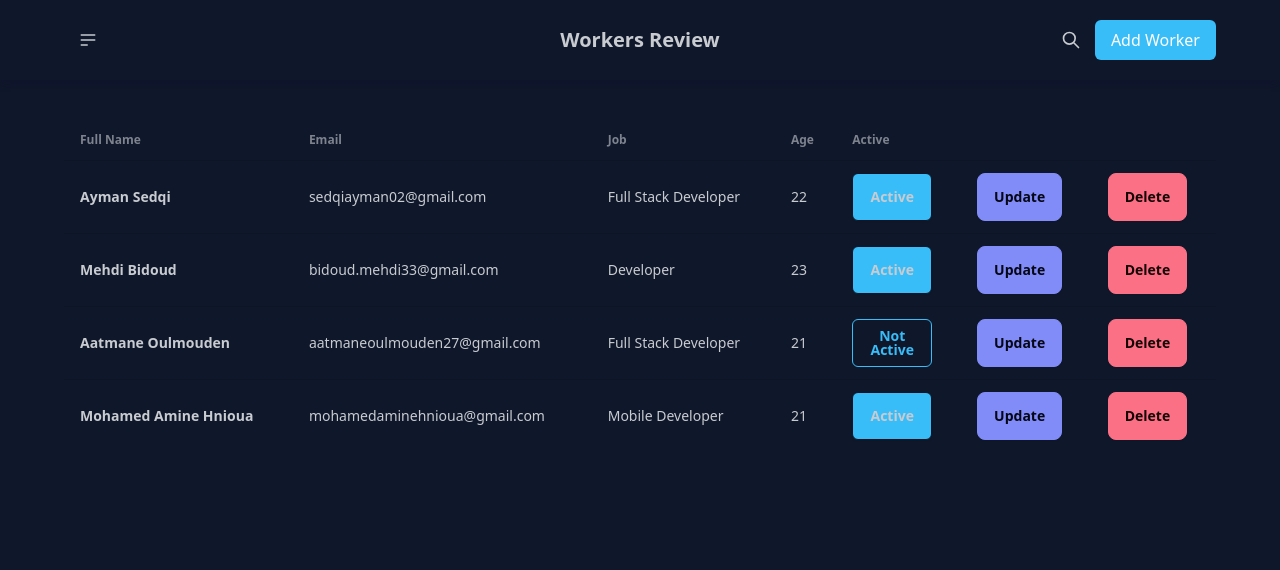
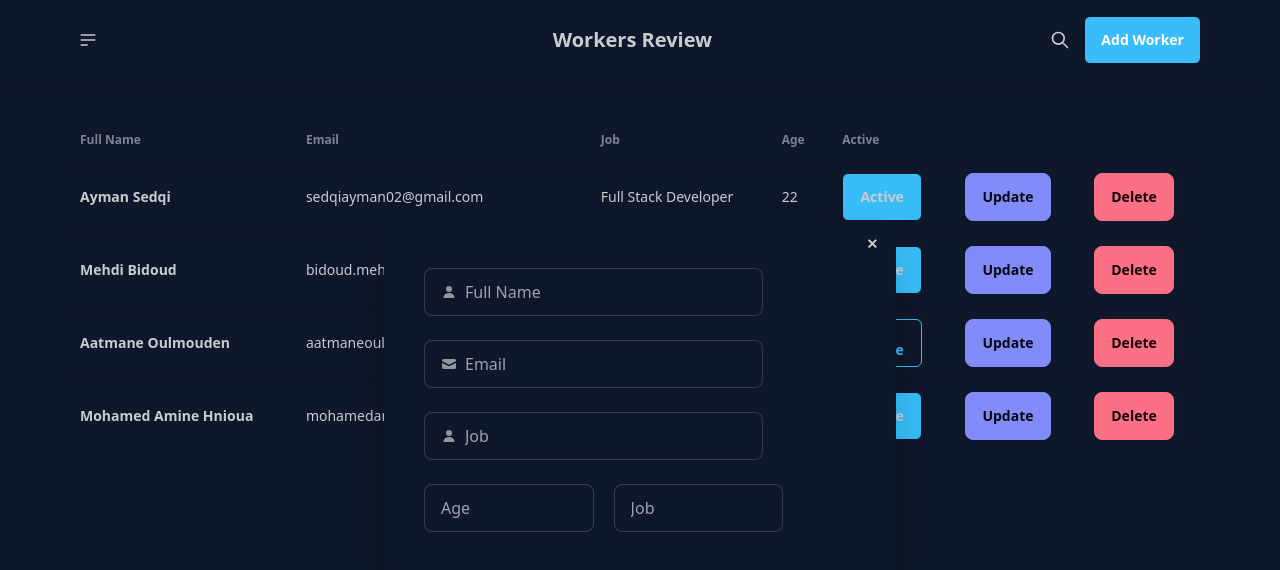
Before and after one commit to AymanSdq/workers-reviewer, a Next.js app: page / in a window 1280 px wide. Shown: the top 570 px of the page. Built offline with nearby package versions, Linux system fonts and the light colour scheme.

Commit message:
Adding Modal

```diff
--- a/app/Header.tsx
+++ b/app/Header.tsx
@@ -1,6 +1,10 @@
-import React from "react";
+'use client'
+import React, { useState } from "react";
 
-const Header = () => {
+const Header : React.FC<any> = (props) => {
+
+
+
     return (
         <div className="navbar bg-base-100 md:px-16 py-4 shadow-[0px_6px_6px_0px_rgba(17,_12,_46,_0.15)]">
         <div className="navbar-start">
@@ -57,7 +61,7 @@ const Header = () => {
                 />
             </svg>
             </button>
-            <button className=" px-4 py-2 bg-primary text-white rounded-md">
+            <button onClick={props.handleOpen}  className="btn px-4 py-2 bg-primary text-white rounded-md">
                 Add Worker
             </button>
         </div>
--- a/app/components/ModalForm.tsx
+++ b/app/components/ModalForm.tsx
@@ -1,8 +1,75 @@
 import React from 'react'
 
-const ModalForm = () => {
+const ModalForm : React.FC<any> = (props) => {
+
+
   return (
-    <div>modelForm</div>
+    <>
+        <dialog id="my_modal_3" className="modal" open={true}>
+          <div className="modal-box">
+            <form method="dialog">
+              {/* if there is a button in form, it will close the modal */}
+              <button onClick={props.handleClick} className="btn btn-sm btn-circle btn-ghost absolute right-2 top-2">✕</button>
+            </form>
+            <form action="">
+
+              <div className='w-[80%] flex gap-6 flex-col px-4 py-6'>
+
+                <label className="input input-bordered flex items-center gap-2">
+                  <svg
+                    xmlns="http://www.w3.org/2000/svg"
+                    viewBox="0 0 16 16"
+                    fill="currentColor"
+                    className="h-4 w-4 opacity-70">
+                    <path
+                      d="M8 8a3 3 0 1 0 0-6 3 3 0 0 0 0 6ZM12.735 14c.618 0 1.093-.561.872-1.139a6.002 6.002 0 0 0-11.215 0c-.22.578.254 1.139.872 1.139h9.47Z" />
+                  </svg>
+                  <input name='fullName' type="text" className="grow" placeholder="Full Name" />
+                </label>
+
+                <label className="input input-bordered flex items-center gap-2">
+                  <svg
+                    xmlns="http://www.w3.org/2000/svg"
+                    viewBox="0 0 16 16"
+                    fill="currentColor"
+                    className="h-4 w-4 opacity-70">
+                    <path
+                      d="M2.5 3A1.5 1.5 0 0 0 1 4.5v.793c.026.009.051.02.076.032L7.674 8.51c.206.1.446.1.652 0l6.598-3.185A.755.755 0 0 1 15 5.293V4.5A1.5 1.5 0 0 0 13.5 3h-11Z" />
+                    <path
+                      d="M15 6.954 8.978 9.86a2.25 2.25 0 0 1-1.956 0L1 6.954V11.5A1.5 1.5 0 0 0 2.5 13h11a1.5 1.5 0 0 0 1.5-1.5V6.954Z" />
+                  </svg>
+                  <input name='email' type="text" className="grow" placeholder="Email" />
+                </label>
+
+                <label className="input w-full input-bordered flex items-center gap-2">
+                  <svg
+                    xmlns="http://www.w3.org/2000/svg"
+                    viewBox="0 0 16 16"
+                    fill="currentColor"
+                    className="h-4 w-4 opacity-70">
+                    <path
+                      d="M8 8a3 3 0 1 0 0-6 3 3 0 0 0 0 6ZM12.735 14c.618 0 1.093-.561.872-1.139a6.002 6.002 0 0 0-11.215 0c-.22.578.254 1.139.872 1.139h9.47Z" />
+                  </svg>
+                  <input name='job' type="text" className="grow" placeholder="Job" />
+                </label>
+
+                <div className='w-full flex gap-5'>
+
+                  <label className="input w-1/2 input-bordered flex items-center gap-2">
+                    <input name='age' type="number" className="grow" placeholder="Age" />
+                  </label>
+
+                  <label className="input w-1/2 input-bordered flex items-center gap-2">
+                    <input name='job' type="text" className="grow" placeholder="Job" />
+                  </label>
+                </div>
+
+              </div>
+
+            </form>
+          </div>
+        </dialog>
+    </>
   )
 }
 
--- a/app/layout.tsx
+++ b/app/layout.tsx
@@ -2,6 +2,11 @@ import type { Metadata } from "next";
 import { Geist, Geist_Mono } from "next/font/google";
 import "./globals.css";
 import Header from "./Header";
+import { useState } from "react";
+
+
+
+
 
 const geistSans = Geist({
   variable: "--font-geist-sans",
@@ -28,7 +33,7 @@ export default function RootLayout({
       <body
         className={`${geistSans.variable} ${geistMono.variable} antialiased`}
       >
-        <Header />
+
         {children}
       </body>
     </html>
--- a/app/page.tsx
+++ b/app/page.tsx
@@ -1,10 +1,29 @@
+'use client'
 import Image from "next/image";
 import TableList from "./components/TableList";
+import ModalForm from "./components/ModalForm";
+import { useState } from "react";
+import Header from "./Header";
 
 export default function Home() {
+
+  const [isModalOpen , setIsModalOpen] = useState(true)
+  const handleOpen = () => {
+      setIsModalOpen((prevValue) => !prevValue)
+      console.log(isModalOpen)
+  }
+
+  const [isModalOpenUpdate , setIsModalOpenUpdate] = useState(true)
+  const handleOpenUpdate = () => {
+    setIsModalOpenUpdate((prevValue) => !prevValue)
+  }
+
+
   return (
     <>
+      <Header handleOpen={handleOpen} />
       <TableList />
+      { isModalOpen && <ModalForm handleClick={handleOpen}/>}
     </>
   );
 }
```
